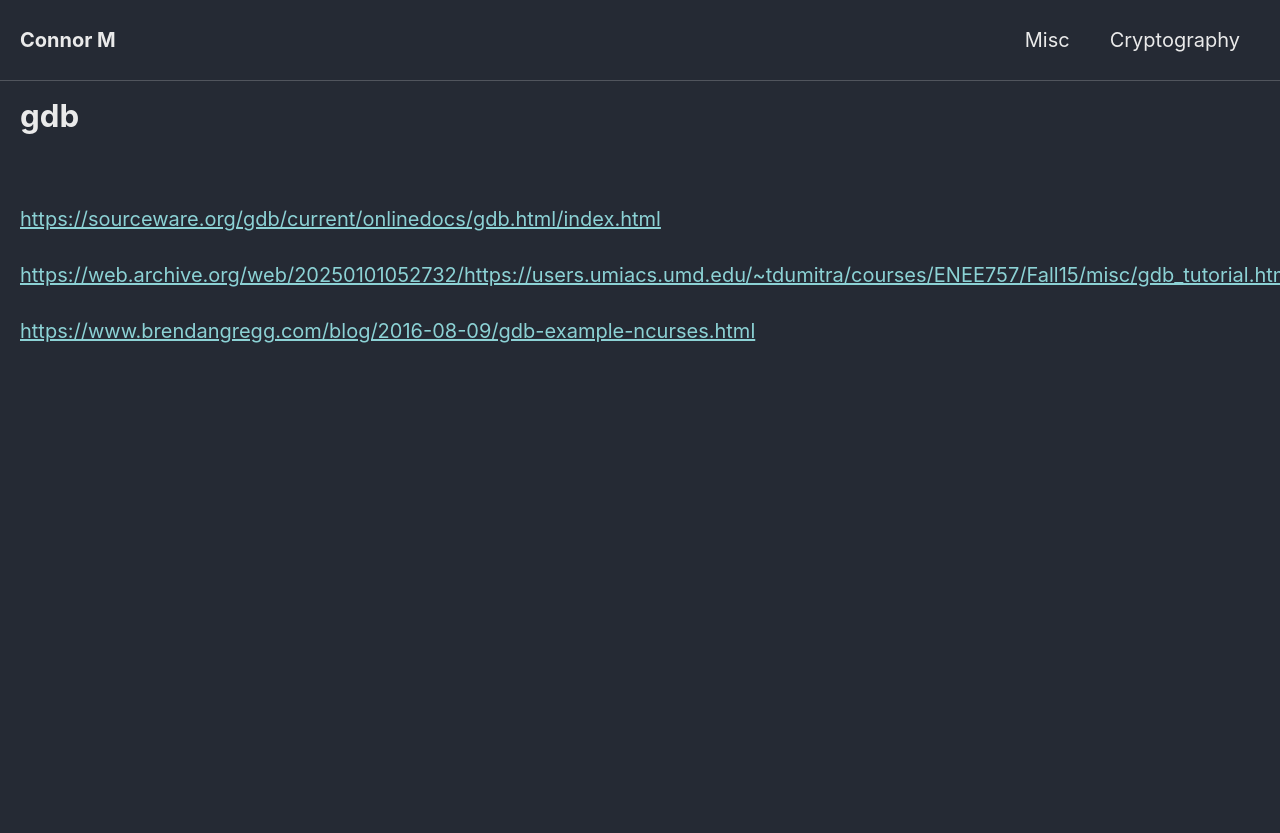
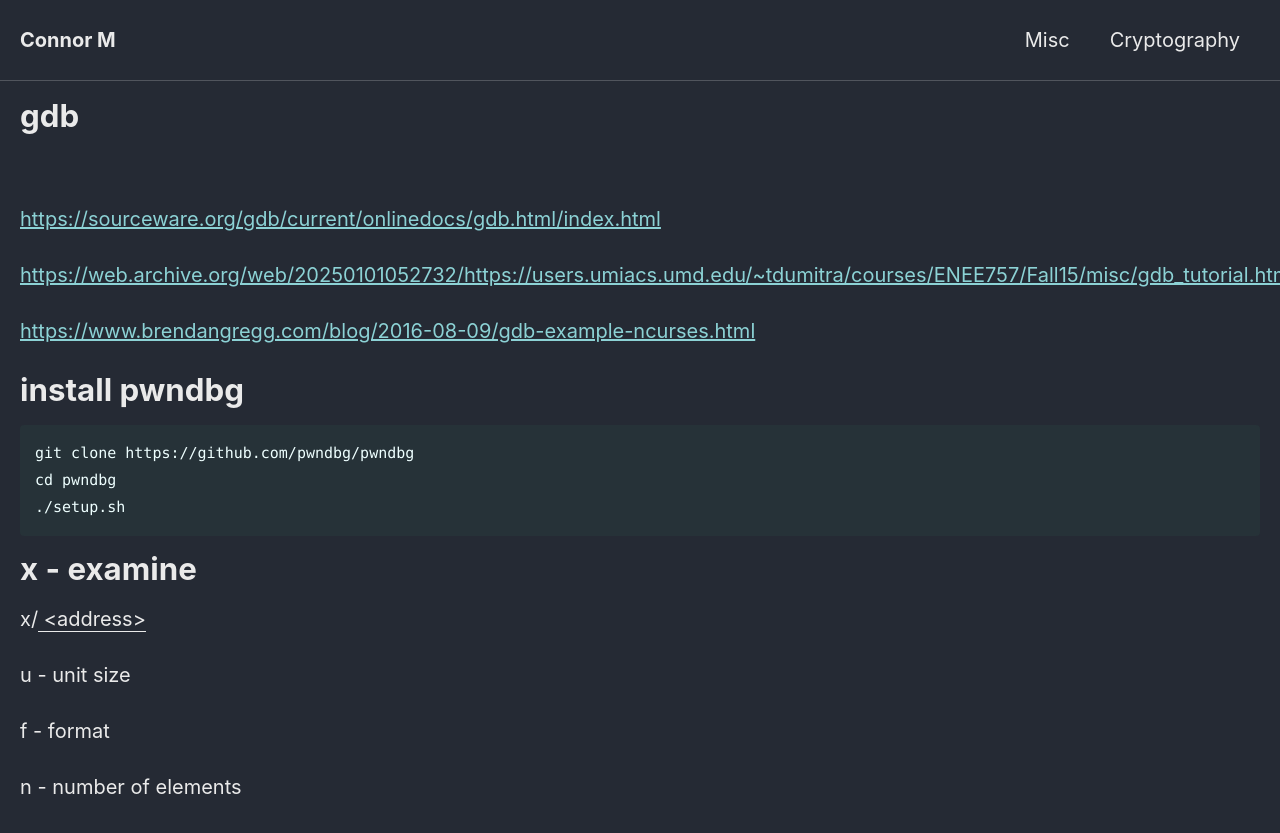
Before and after one commit to Connor-McCartney/Connor-McCartney.github.io, a Jekyll site: the page built from _pages/misc/gdb.md, in a window 1280 px wide. Shown: the top 833 px of the page. Built offline with Jekyll 4.4.1, drawn with Linux system fonts in a browser that asks for light colours; cached includes are drawn as plain includes.

Commit message:
Update gdb.md

````diff
--- a/_pages/misc/gdb.md
+++ b/_pages/misc/gdb.md
@@ -12,3 +12,25 @@ title: gdb
 <https://web.archive.org/web/20250101052732/https://users.umiacs.umd.edu/~tdumitra/courses/ENEE757/Fall15/misc/gdb_tutorial.html>
 
 <https://www.brendangregg.com/blog/2016-08-09/gdb-example-ncurses.html>
+
+
+
+
+# install pwndbg
+
+```
+git clone https://github.com/pwndbg/pwndbg
+cd pwndbg
+./setup.sh
+```
+
+
+# x - examine
+
+x/<n><u><f> <address>
+
+u - unit size
+
+f - format
+
+n -  number of elements
````
